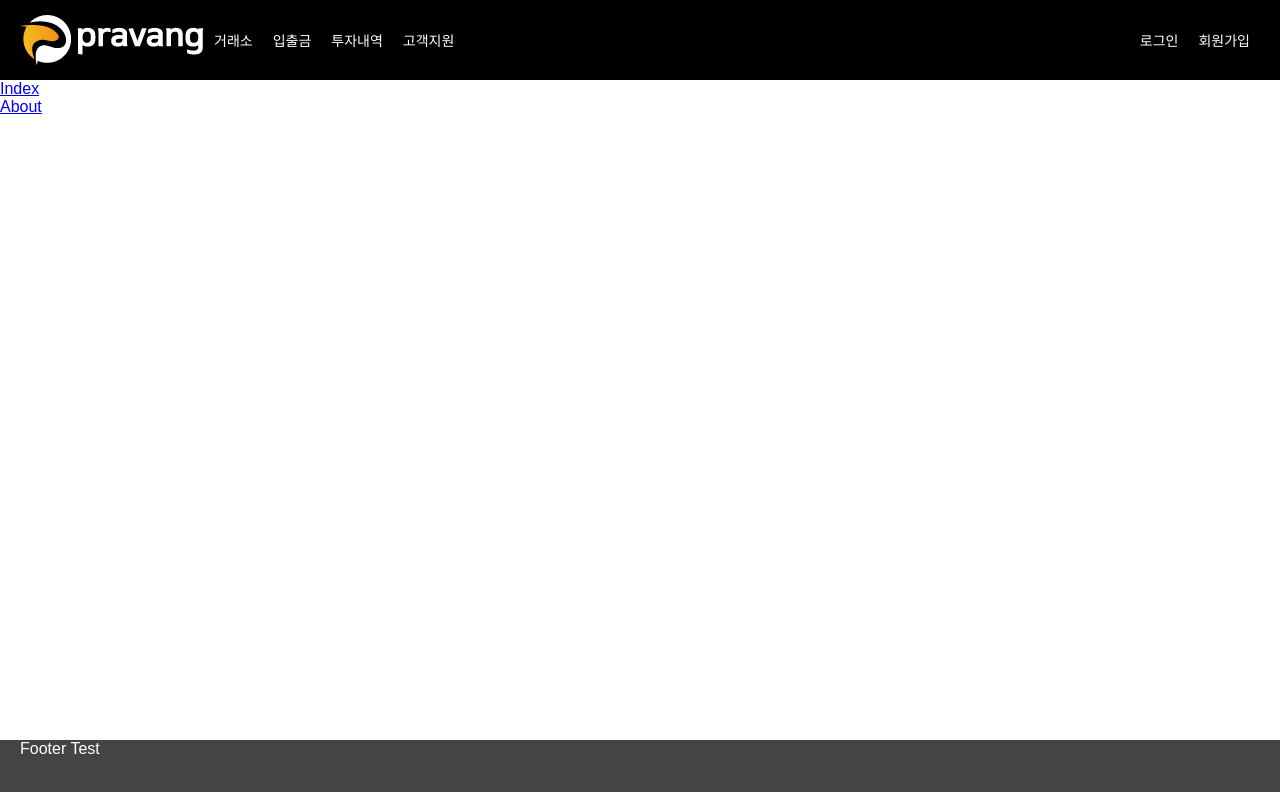
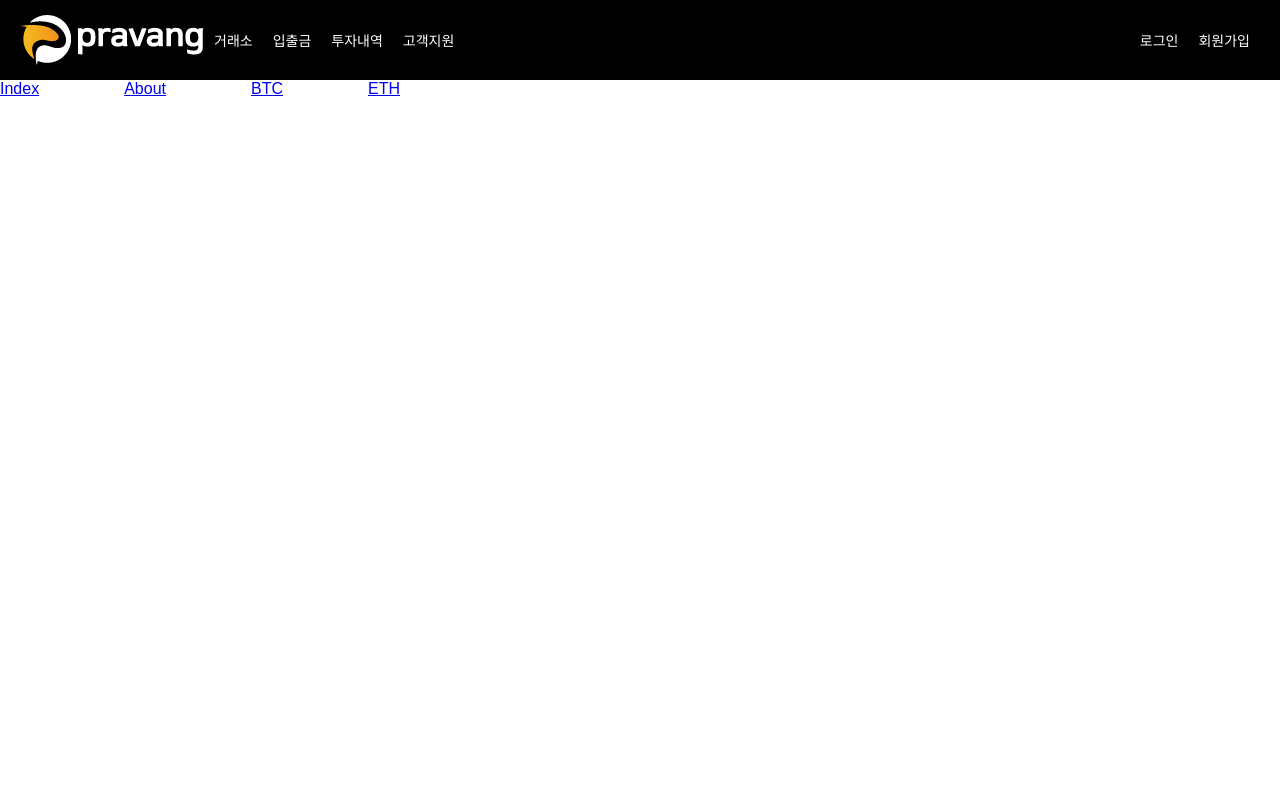
Before and after one commit to WoochiJacob/next, a Next.js app: page / in a window 1280 px wide. Shown: the top 792 px of the page. Built offline with nearby package versions, Linux system fonts and the light colour scheme; a web font is replaced by a local one.

Commit message:
:poop: 에니메이션 테스트

```diff
--- a/src/components/layout/Header.tsx
+++ b/src/components/layout/Header.tsx
@@ -40,6 +40,7 @@ const Container = styled.header`
     position: fixed;
     left: 0;
     top: 0;
+    z-index: 9999;
 `;
 
 const Logo = styled(Image)`
--- a/src/components/layout/Layouts.tsx
+++ b/src/components/layout/Layouts.tsx
@@ -3,7 +3,7 @@ import styled from '@emotion/styled';
 
 // Components
 import Header from '@components/layout/Header';
-import Footer from '@components/layout/Footer';
+// import Footer from '@components/layout/Footer';
 
 interface ILayouts {
     children: React.ReactNode;
@@ -19,7 +19,7 @@ function Layouts({ children }: ILayouts) {
             {children}
 
             {/* 푸터 */}
-            <Footer />
+            {/* <Footer /> */}
         </LayoutBlock>
     );
 }
--- a/src/pages/index.tsx
+++ b/src/pages/index.tsx
@@ -3,19 +3,19 @@ import Link from 'next/link';
 
 function Home() {
     return (
-        <>
-            <Container>
+        <Container>
+            <LintBlock>
                 <Link
                     href="/"
                     passHref
                 >
                     Index
                 </Link>
-            </Container>
-            <Container>
                 <Link href="/about">About</Link>
-            </Container>
-        </>
+                <Link href="/USDT/BTC">BTC</Link>
+                <Link href="/USDT/ETH">ETH</Link>
+            </LintBlock>
+        </Container>
     );
 }
 
@@ -24,4 +24,11 @@ const Container = styled.section`
     margin: 0 auto;
 `;
 
+const LintBlock = styled.div`
+    display: flex;
+    align-items: center;
+    justify-content: space-between;
+    width: 400px;
+`;
+
 export default Home;
```
Also changed, not shown: 1 other file (tests, documents, lock files or other folders).
